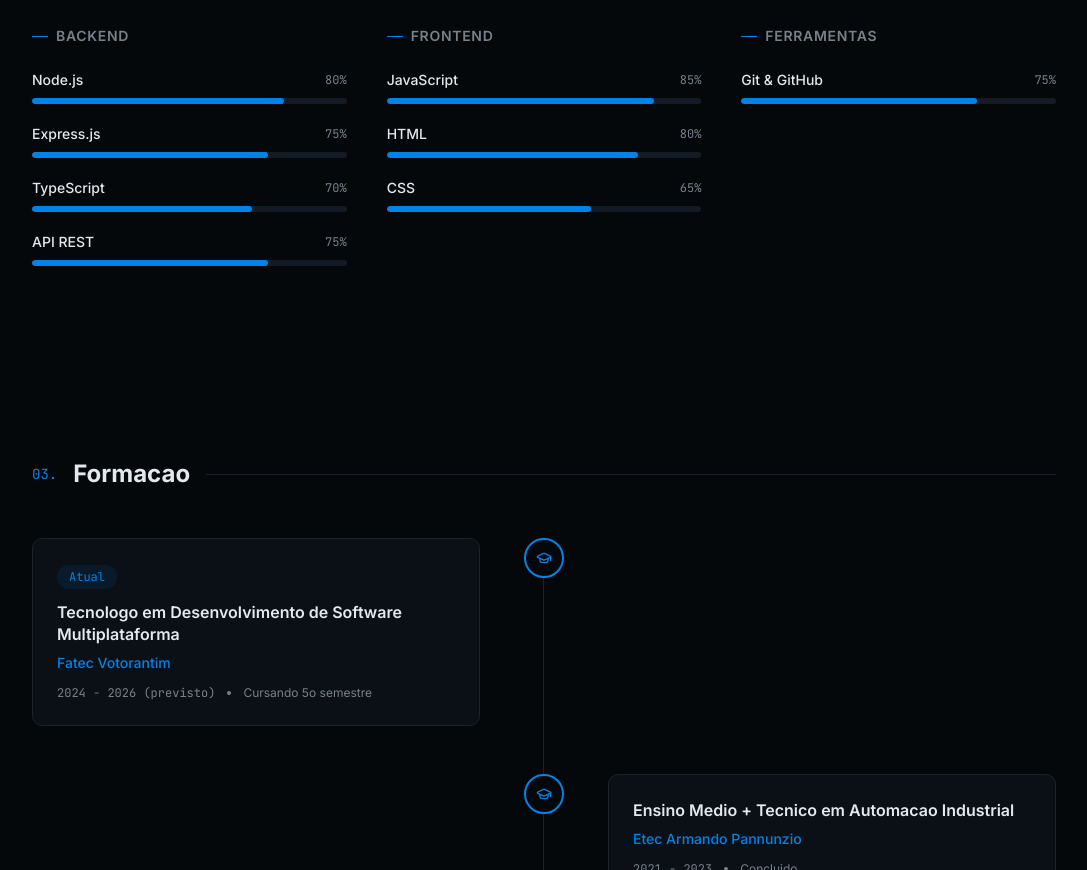
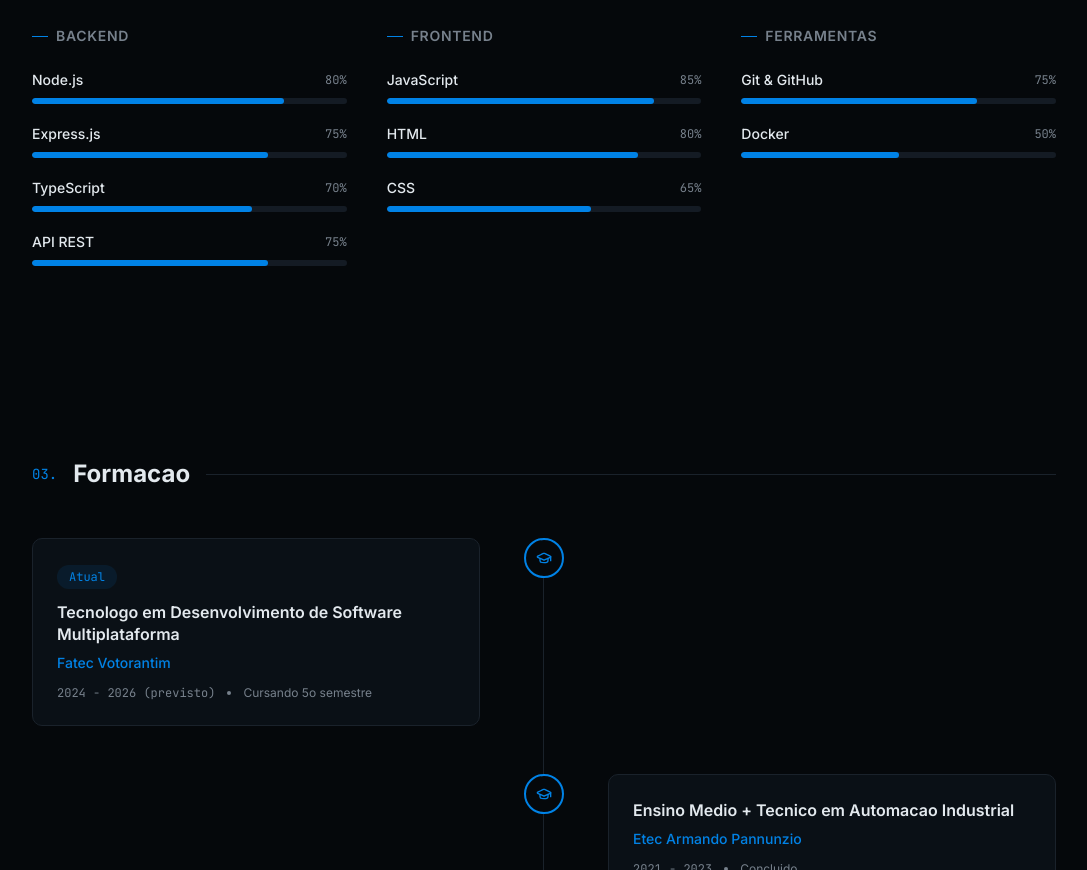
Before and after one commit to RyanCNP/portifolio, a Next.js app: page / in a window 1280 px wide. Shown: the part 1540-2410 px from the top of the page, without its empty margins (96-1183 px from the left). Built offline with nearby package versions, Linux system fonts and the light colour scheme.

Commit message:
Add Docker skill to skills list

```diff
--- a/components/portfolio/skills.tsx
+++ b/components/portfolio/skills.tsx
@@ -41,6 +41,11 @@ const skills = [
     level: 75,
     category: "tools",
   },
+  {
+    name: "Docker",
+    level: 50,
+    category: "tools"
+  }
 ]
 
 function SkillBar({ name, level }: { name: string; level: number }) {
```
